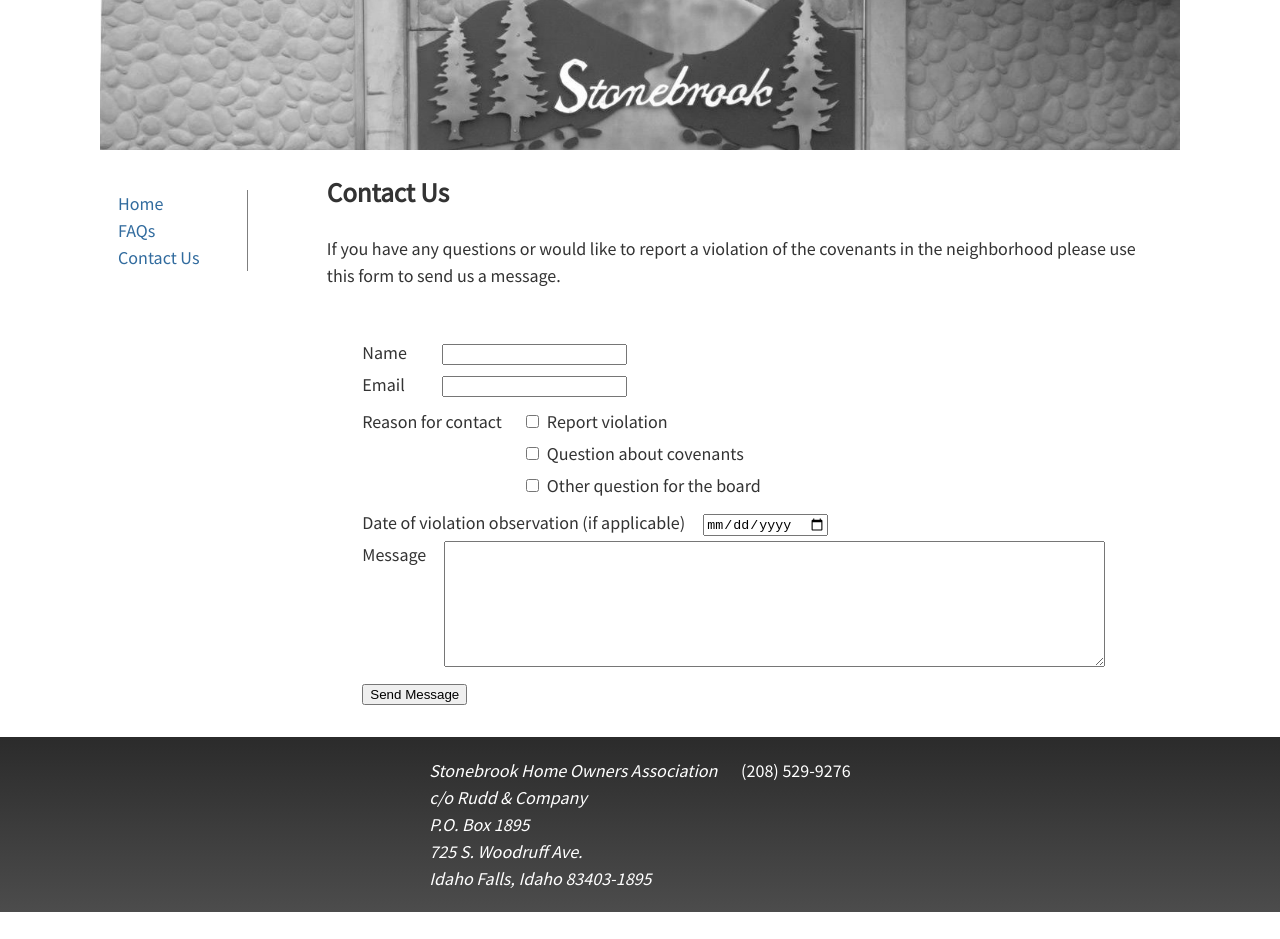
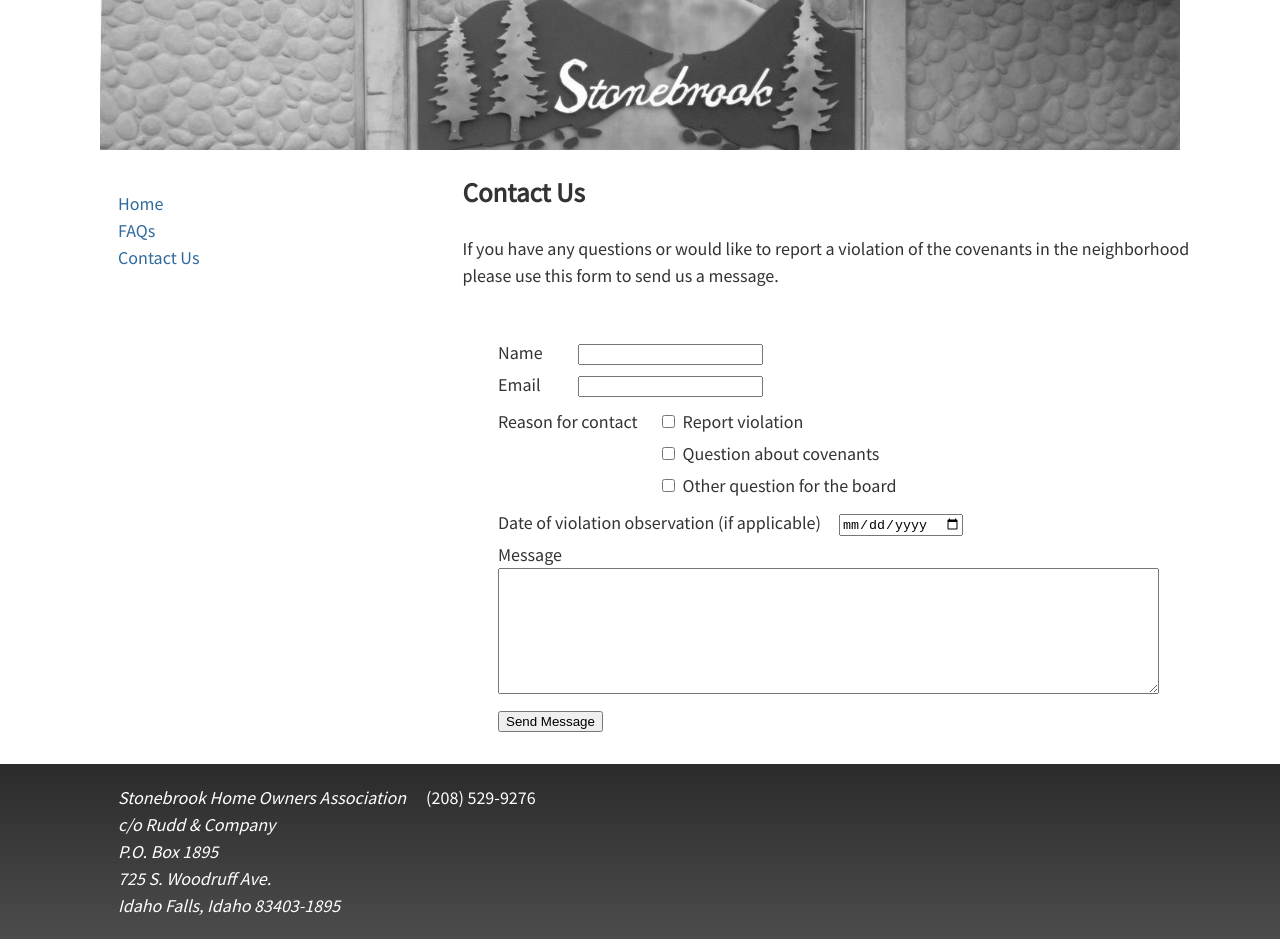
Before and after one commit to GarthDB/stonebrook-hoa, a Jekyll site: the page built from 02-contact.html, in a window 1280 px wide. Built offline with Jekyll 4.4.1, drawn with Linux system fonts in a browser that asks for light colours; before the commit the page ends 912 px from its top, so only the background shows below that.

Commit message:
assignment 3, part 1a

```diff
--- a/_layouts/default.html
+++ b/_layouts/default.html
@@ -7,7 +7,6 @@
     <main id="main-content" class="site-content">
       {{content}}
     </main>
-    <div class="clear"></div>
   </div>
   {% include footer.html %}
 </body>
--- a/_sass/_base.scss
+++ b/_sass/_base.scss
@@ -53,6 +53,7 @@ a {
   margin: 0 auto;
   padding: 0 1rem;
   box-sizing: border-box;
+  display: flex;
 }
 
 .clear {
@@ -60,8 +61,7 @@ a {
 }
 
 .site-content {
-  float: left;
-  width: 80%;
+  flex: 0 0 67%;
   box-sizing: border-box;
 }
 
--- a/_sass/_nav.scss
+++ b/_sass/_nav.scss
@@ -1,8 +1,6 @@
 .site-nav {
-  box-shadow: 1px 0 rgba(0,0,0,0.5);
-  float: left;
-  margin: 40px 80px 0 0;
-  width: calc(20% - 80px);
+  margin: 40px 0 0 0;
+  flex: 0 0 33%;
   box-sizing: border-box;
 }
 
@@ -10,4 +8,9 @@
   list-style: none;
   margin: 0;
   padding: 0;
+  display: flex;
+  flex-direction: column;
 }
+.site-nav__list li:nth-child(2) {
+  order: 1;
+}
```
Also changed, not shown: css/expanded.css (+10 -6 lines), 02-contact.html (renamed from 03-contact.html), 03-faqs.html (renamed from 02-faqs.html).
